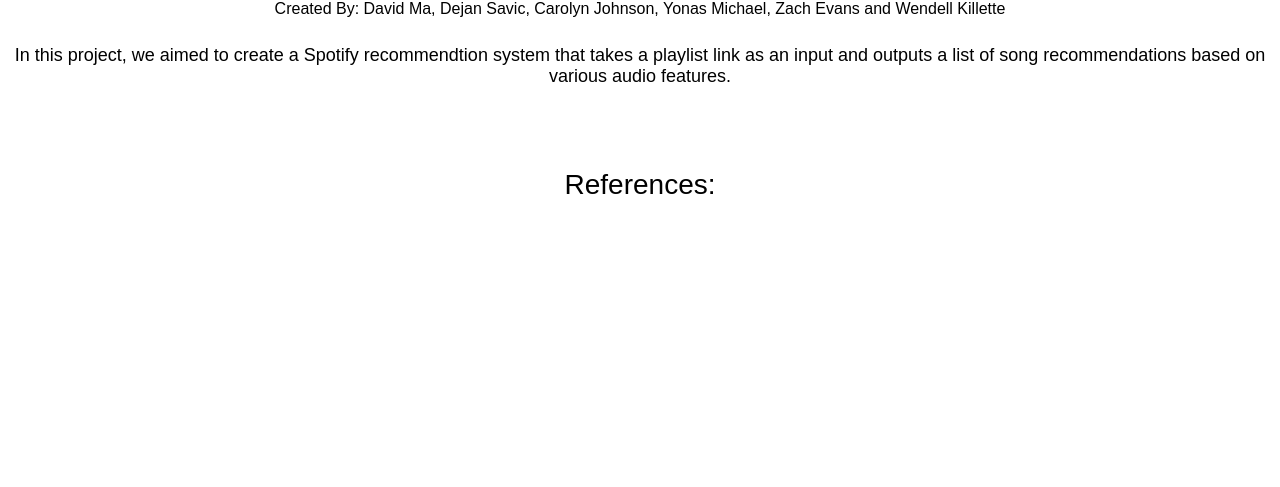
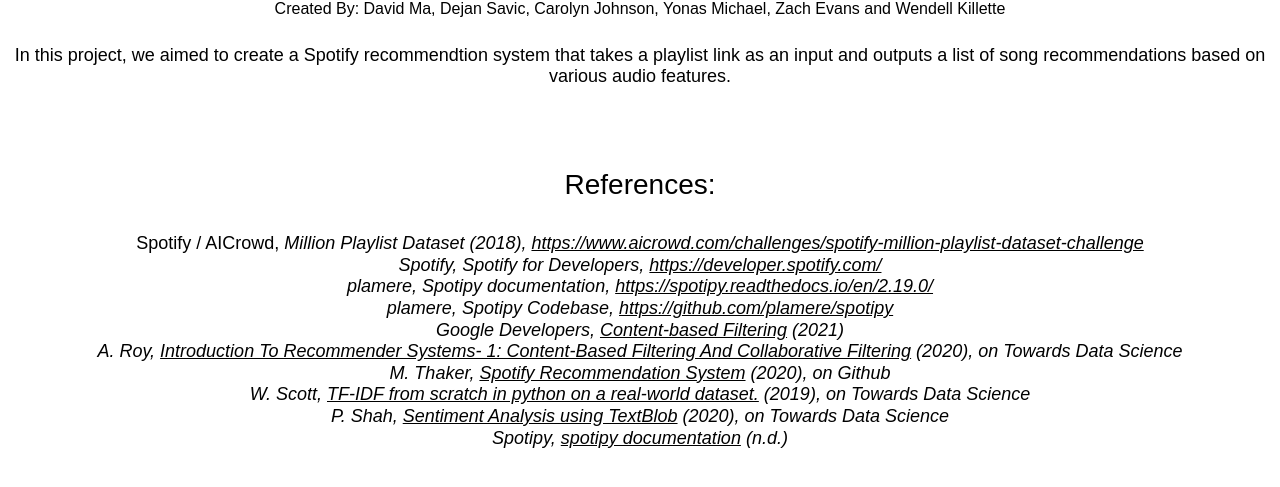
Before and after one commit to cajohnson93/Project4_group3, a plain HTML site: page about.html in a window 1280 px wide. Shown: the part 309-796 px from the top of the page. Drawn offline with nearby package versions, Linux system fonts and the light colour scheme.

Commit message:
Update about.html

```diff
--- a/about.html
+++ b/about.html
@@ -80,8 +80,22 @@
             <br><br><h5 style="font-size:18px;"> In this project, we aimed to create a Spotify recommendtion system that takes a playlist link as an input and outputs a list of song recommendations based on various audio features. </h5>
             <br><br><br>
             <h3>References:</h3>
-            <br>
-        </div>
+            <br><h5 style="font-size:18px;">
+            Spotify / AICrowd, <i>Million Playlist Dataset (2018), <u>https://www.aicrowd.com/challenges/spotify-million-playlist-dataset-challenge</u><br>
+            Spotify, <i>Spotify for Developers</i>, <u>https://developer.spotify.com/</u><br>
+            plamere, <i>Spotipy documentation</i>, <u>https://spotipy.readthedocs.io/en/2.19.0/</u><br>
+            plamere, <i>Spotipy Codebase</i>, <u>https://github.com/plamere/spotipy</u><br>
+            Google Developers, <u>Content-based Filtering</u> (2021)<br>
+            A. Roy, <u>Introduction To Recommender Systems- 1: Content-Based Filtering And Collaborative Filtering</u> (2020), on Towards Data Science<br>
+            M. Thaker, <u>Spotify Recommendation System</u> (2020), on Github<br>
+            W. Scott, <u>TF-IDF from scratch in python on a real-world dataset.</u> (2019), on Towards Data Science<br>
+            P. Shah, <u>Sentiment Analysis using TextBlob</u> (2020), on Towards Data Science<br>
+            Spotipy, <u>spotipy documentation</u> (n.d.)<br>
+
+
+
+            </h5>
+            </div>
 
           </div>
           </main>
```
